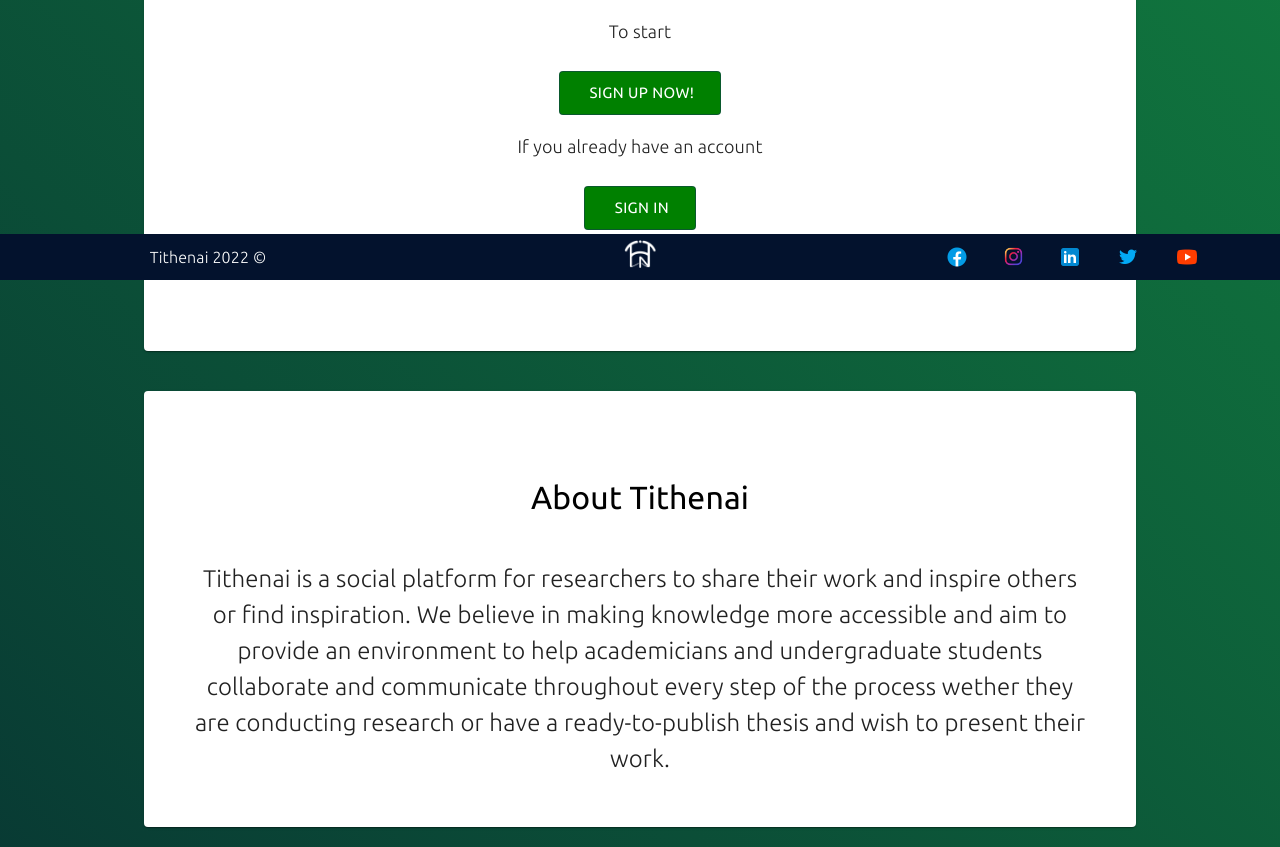
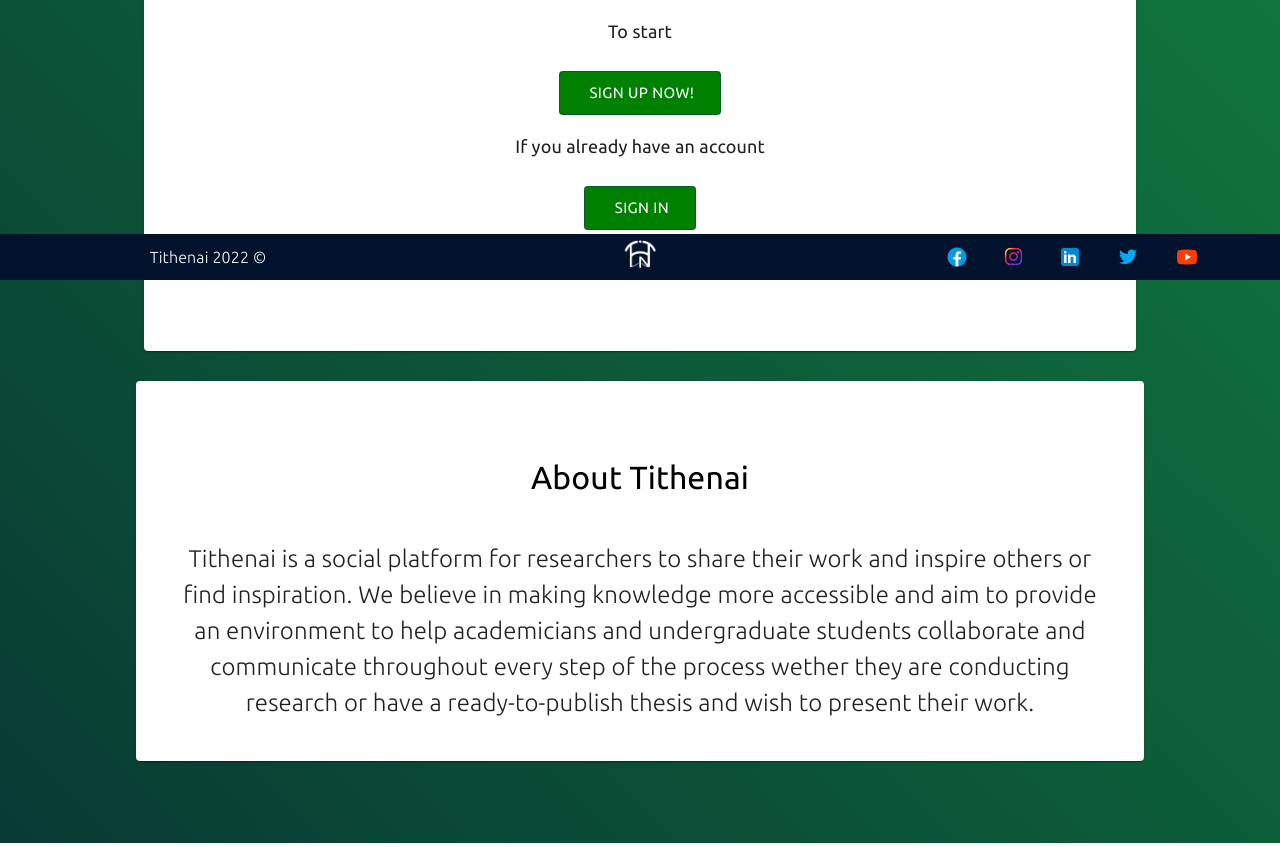
Before and after one commit to abodaotabashi/tithenai, a React (Create React App) app in the folder client/: page / in a window 1280 px wide. Shown: the part 520-1367 px from the top of the page. Built offline with nearby package versions, Linux system fonts and the light colour scheme; no server answers.

Commit message:
Some styles edited

```diff
--- a/client/src/pages/MainPages/LandingPage.js
+++ b/client/src/pages/MainPages/LandingPage.js
@@ -20,7 +20,7 @@ const useStyles = makeStyles(theme => ({
     },
     headerSpan: {
         paddingBottom: "0.5rem",
-        fontFamily: "Ubuntu-Light",
+        fontFamily: "Ubuntu",
         fontSize: "large",
         textAlign: "center",
     },
@@ -101,8 +101,8 @@ const LandingPage = () => {
                     </Grid>
                 </Paper>
             </div>
-            <div style={{padding: "20px", display: "flex", justifyContent: "center"}}>
-                <Paper style={{width: "80%", padding: "50px"}} id="aboutTithenai">
+            <div style={{padding: "10px", display: "flex", justifyContent: "center"}}>
+                <Paper style={{width: "80%", padding: "40px"}} id="aboutTithenai">
                     <p className={classes.illustrationLabel}>About Tithenai</p>
                     <p className={classes.header}>
                     Tithenai is a social platform for researchers to share their work and inspire others or
@@ -113,6 +113,9 @@ const LandingPage = () => {
                     </p>
                 </Paper>
             </div>
+            <br />
+            <br />
+            <br />
             <Footer />
             <CssBaseline />
         </div>
--- a/client/src/pages/UploadThesisPage.js
+++ b/client/src/pages/UploadThesisPage.js
@@ -117,6 +117,7 @@ const UploadThesisPage = () => {
                     label={"Uploading New Thesis ..."}
                     />
             </Paper>
+            <br />
             <Footer />
             <CssBaseline />
         </div>
```
